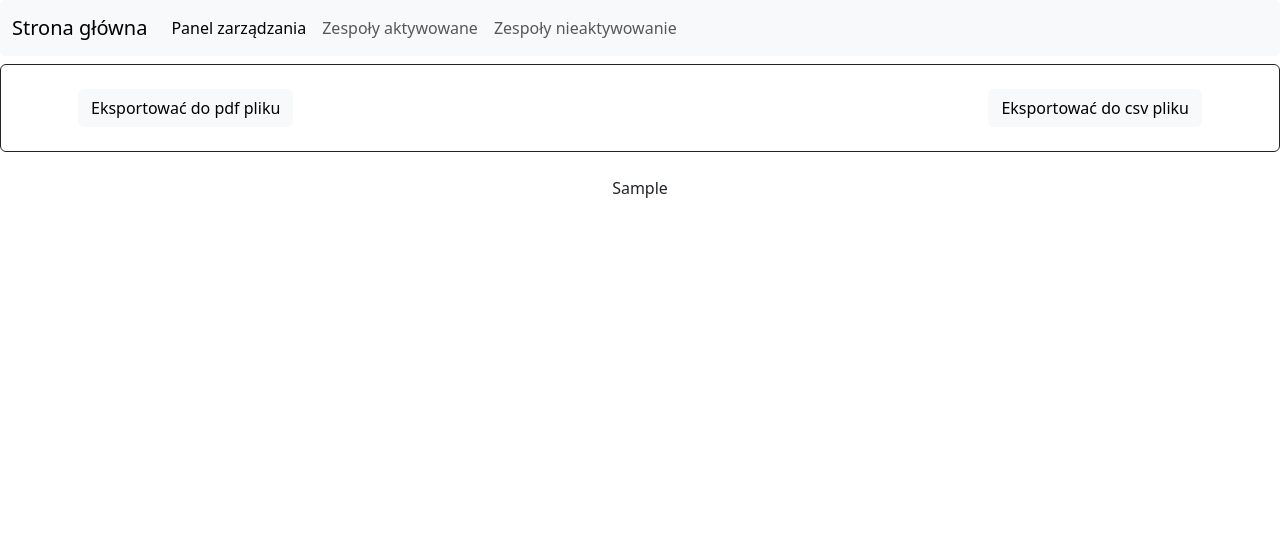
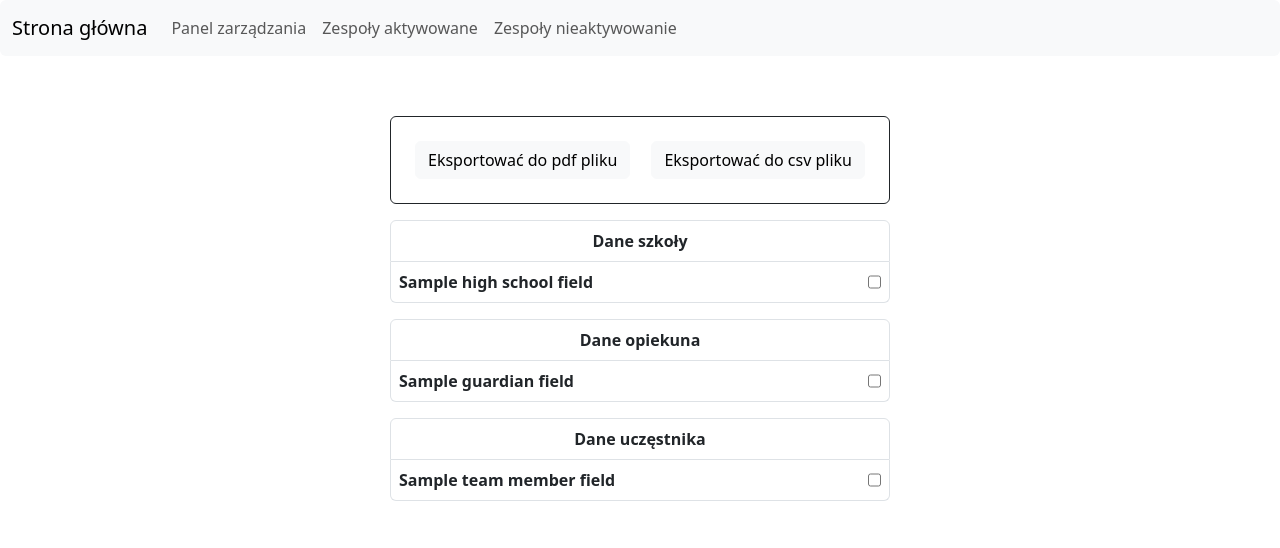
Before and after one commit to RudovichNazar23/hotel_competition, a Django app: template src/templates/admin_app/activated_school_team_list.html in a window 1280 px wide. Shown: the top 548 px of the page. Run offline with Django 4.2, Linux system fonts and the light colour scheme; the template is opened without the code that fills it: most values are stand-ins (such as "Sample title", 1, 10 or a date in 2020).

Commit message:
changed activated_school_team_list_view to model_field_list_view and also edited template for it

```diff
--- a/src/admin_app/urls.py
+++ b/src/admin_app/urls.py
@@ -1,7 +1,9 @@
 from django.urls import path
-from .views import ActivatedSchoolTeamListView, NotActivatedSchoolTeamListView
+from .views import ModelsFieldListView, NotActivatedSchoolTeamListView, CreatePdfFileView, CreateCsvFileView
 
 urlpatterns = [
-    path("activated_school_teams", ActivatedSchoolTeamListView.as_view(), name="activated_school_teams"),
-    path("not_activated_school_teams", NotActivatedSchoolTeamListView.as_view(), name="not_activated_school_teams")
+    path("models_field_list", ModelsFieldListView.as_view(), name="models_field_list"),
+    path("not_activated_school_teams", NotActivatedSchoolTeamListView.as_view(), name="not_activated_school_teams"),
+    path("create_pdf_file", CreatePdfFileView.as_view(), name="create_pdf_file"),
+    path("create_csv_file", CreateCsvFileView.as_view(), name="create_csv_file"),
 ]
--- a/src/service/mixins/check_user.py
+++ b/src/service/mixins/check_user.py
@@ -6,4 +6,4 @@ class CheckUserMixin:
         if self.request.user.is_anonymous:
             return redirect(to="registration/form")
         else:
-            return redirect(to="administrator/activated_school_teams")
+            return redirect(to="administrator/models_field_list")
--- a/src/templates/admin_app/activated_school_team_list.html
+++ b/src/templates/admin_app/activated_school_team_list.html
@@ -1,4 +1,5 @@
 {% extends 'admin_nav_bar.html' %}
+{% load static %}
 {% block title %}
     Admin page
 {% endblock %}
@@ -9,24 +10,46 @@
                 <h3>Na razie nie ma żadnych zarejestrowanych  zespołów...</h3>
             </div>
         {% else %}
-            <div class="d-flex flex-column">
+            <form action="{% url 'create_pdf_file' %}" method="POST" class="d-flex flex-column m-1 p-5 align-items-center" enctype="multipart/form-data">{% csrf_token %}
+                <div class="d-flex flex-column" style="width: 500px;">
                     <div class="d-flex flex-column border border-dark rounded p-3 mt-2">
                         <div class="container d-flex flex-row p-2 justify-content-between">
-                        <button class="btn btn-light">
+                            <button class="btn btn-light" type="submit" name="create_pdf_file" id="pdf">
                                 Eksportować do pdf pliku
                             </button>
-                        <button class="btn btn-light">
+                            <button class="btn btn-light" type="submit" name="create_csv_file">
                                 Eksportować do csv pliku
                             </button>
                         </div>
                     </div>
-                <div class="d-flex flex-column align-items-center p-2 mt-2">
-                    {% for activated_school_team in  activated_school_teams%}
-                        <div class="p-2">
-                            {{ activated_school_team }}
                 </div>
+                    <ul class="list-group mt-3" style="width: 500px;">
+                        <li class="list-group-item text-center"><strong>Dane szkoły</strong></li>
+                        {% for high_school_field in high_school_fields %}
+                            <li class="list-group-item d-flex flex-row justify-content-between p-2">
+                                <strong>{{ high_school_field.verbose_name }}</strong>
+                                <input type="checkbox" name="{{ high_school_field.name }}" value="{{ high_school_field.verbose_name }}">
+                            </li>
                         {% endfor %}
-               </div>
-            </div>
+                    </ul>
+                    <ul class="list-group mt-3" style="width: 500px;">
+                        <li class="list-group-item text-center"><strong>Dane opiekuna</strong></li>
+                        {% for guardian_field in guardian_fields %}
+                            <li class="list-group-item d-flex flex-row justify-content-between p-2">
+                                <strong>{{ guardian_field.verbose_name }}</strong>
+                                <input type="checkbox" name="{{ guardian_field.name }}" value="{{ guardian_field.verbose_name }}">
+                            </li>
+                        {% endfor %}
+                    </ul>
+                    <ul class="list-group mt-3" style="width: 500px;">
+                        <li class="list-group-item text-center"><strong>Dane uczęstnika</strong></li>
+                        {% for team_member_field in team_member_fields %}
+                            <li class="list-group-item d-flex flex-row justify-content-between p-2">
+                                <strong>{{ team_member_field.verbose_name }}</strong>
+                                <input type="checkbox" name="{{ team_member_field.name }}" value="{{ team_member_field.verbose_name }}">
+                            </li>
+                        {% endfor %}
+                    </ul>
+            </form>
         {% endif %}
 {% endblock %}
--- a/src/templates/admin_nav_bar.html
+++ b/src/templates/admin_nav_bar.html
@@ -11,7 +11,7 @@
                     <div class="collapse navbar-collapse" id="navbarNav">
                           <ul class="navbar-nav">
                                 <li class="nav-item">
-                                  <a class="nav-link active" aria-current="page" href="/admin">Panel zarządzania</a>
+                                  <a class="nav-link" aria-current="page" href="/admin">Panel zarządzania</a>
                                 </li>
                                 <li class="nav-item">
                                   <a class="nav-link" href="/">Zespoły aktywowane</a>
```
Also changed, not shown: src/admin_app/views.py (+19 -3 lines), src/registration_app/models.py (+7 -7 lines), src/service/mixins/get_model_fields.py (added, +12 -0 lines), src/registration_app/migrations/0007_alter_schoolteam_is_active.py (added), src/registration_app/migrations/0008_alter_schoolteam_first_member_and_more.py (added). Lines whose indentation alone changed are shown as unchanged.
